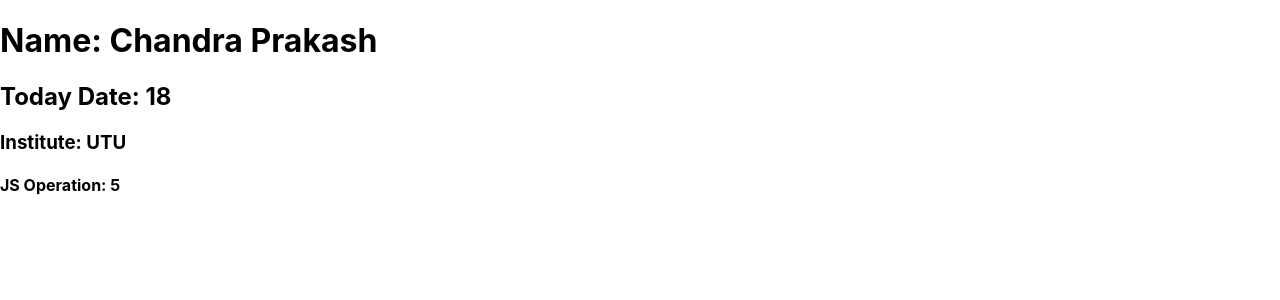
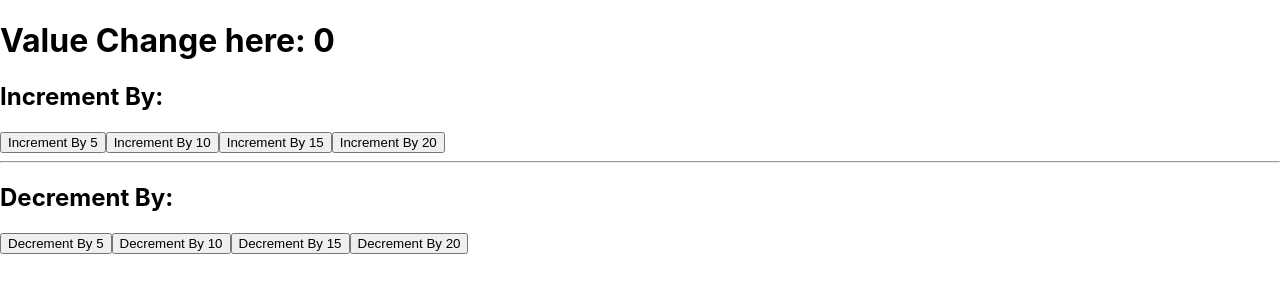
Before and after one commit to chandraPrakash89/TrainingSessionReact, a React (Create React App) app: page / in a window 1280 px wide. Shown: the top 300 px of the page. Built offline with nearby package versions, Linux system fonts and the light colour scheme.

Commit message:
added-code-for-increment-decrement-by-handle-using-state

```diff
--- a/public/index.html
+++ b/public/index.html
@@ -24,7 +24,7 @@
       work correctly both with client-side routing and a non-root public URL.
       Learn how to configure a non-root public URL by running `npm run build`.
     -->
-    <title>React App</title>
+    <title>React POC</title>
   </head>
   <body>
     <noscript>You need to enable JavaScript to run this app.</noscript>
--- a/src/App.js
+++ b/src/App.js
@@ -1,15 +1,35 @@
+import { useState } from 'react';
 import './App.css';
 
 function App() {
-  const date = new Date();
-  return (
-    <div>
-      <h1>Name: Chandra Prakash</h1>
-      <h2>Today Date: {date.getDate()}</h2>
-      <h3>Institute: UTU</h3>
-      <h4>JS Operation: {2+3}</h4>
-    </div>
-  );
+
+  const [value, setValue] = useState(0);
+
+  const handleClick = (num , operation) => {
+    if(operation === "increment") {
+      setValue(value + num);
+    } else if(operation === "decrement") {
+       if(value>0){
+        setValue(value - num);
+       }
+    }
+  }
+
+  return <div>
+    <h1>Value Change here: {value}</h1>
+    <h2>Increment By: </h2>
+    <button onClick={() => handleClick(5 , "increment")}>Increment By 5</button>
+    <button onClick={() => handleClick(10, "increment")}>Increment By 10</button>
+    <button onClick={() => handleClick(15, "increment")}>Increment By 15</button>
+    <button onClick={() => handleClick(20, "increment")}>Increment By 20</button>
+    <hr />
+    <h2>Decrement By:</h2>
+    <button onClick={() => handleClick(5, "decrement")}>Decrement By 5</button>
+    <button onClick={() => handleClick(10, "decrement")}>Decrement By 10</button>
+    <button onClick={() => handleClick(15, "decrement")}>Decrement By 15</button>
+    <button onClick={() => handleClick(20, "decrement")}>Decrement By 20</button>
+  </div>
+
 }
 
 export default App;
```
